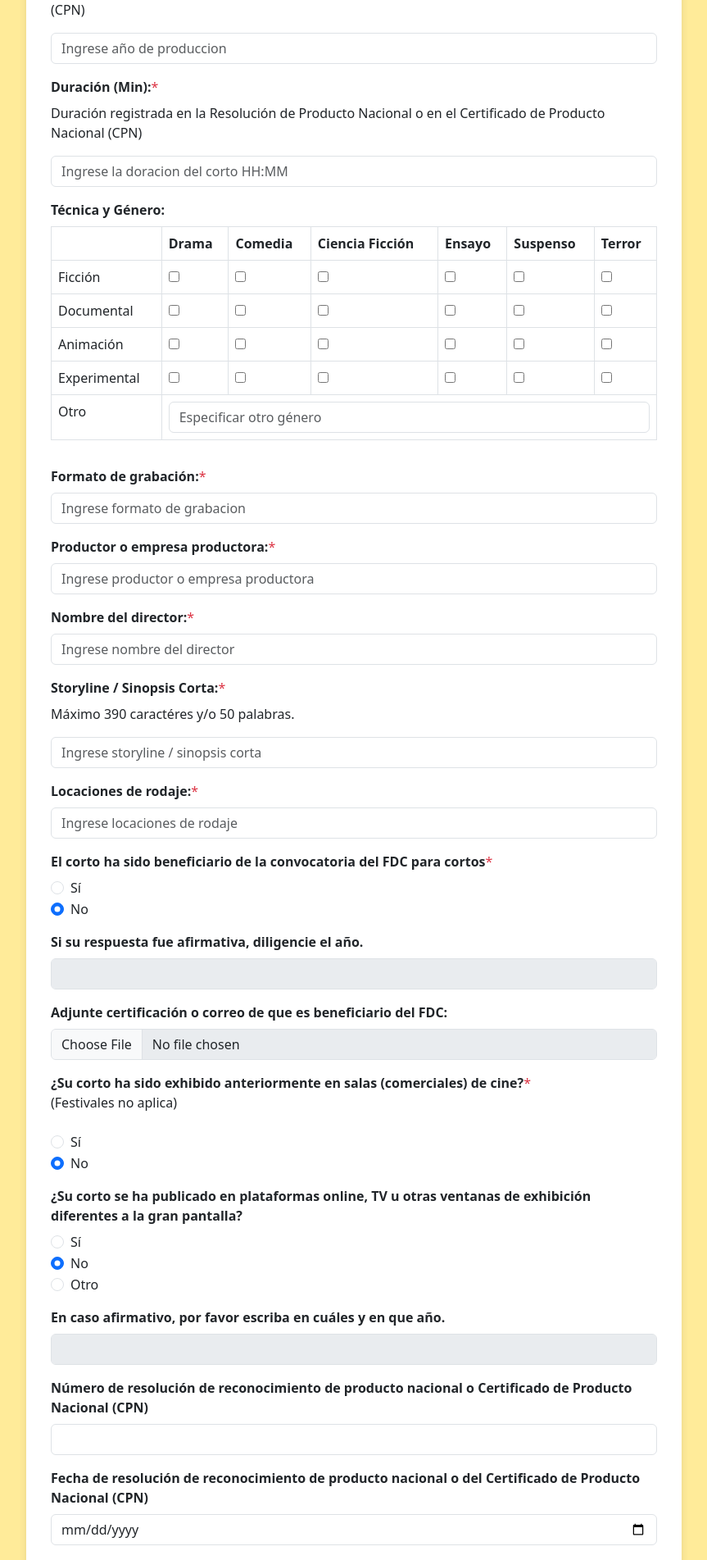
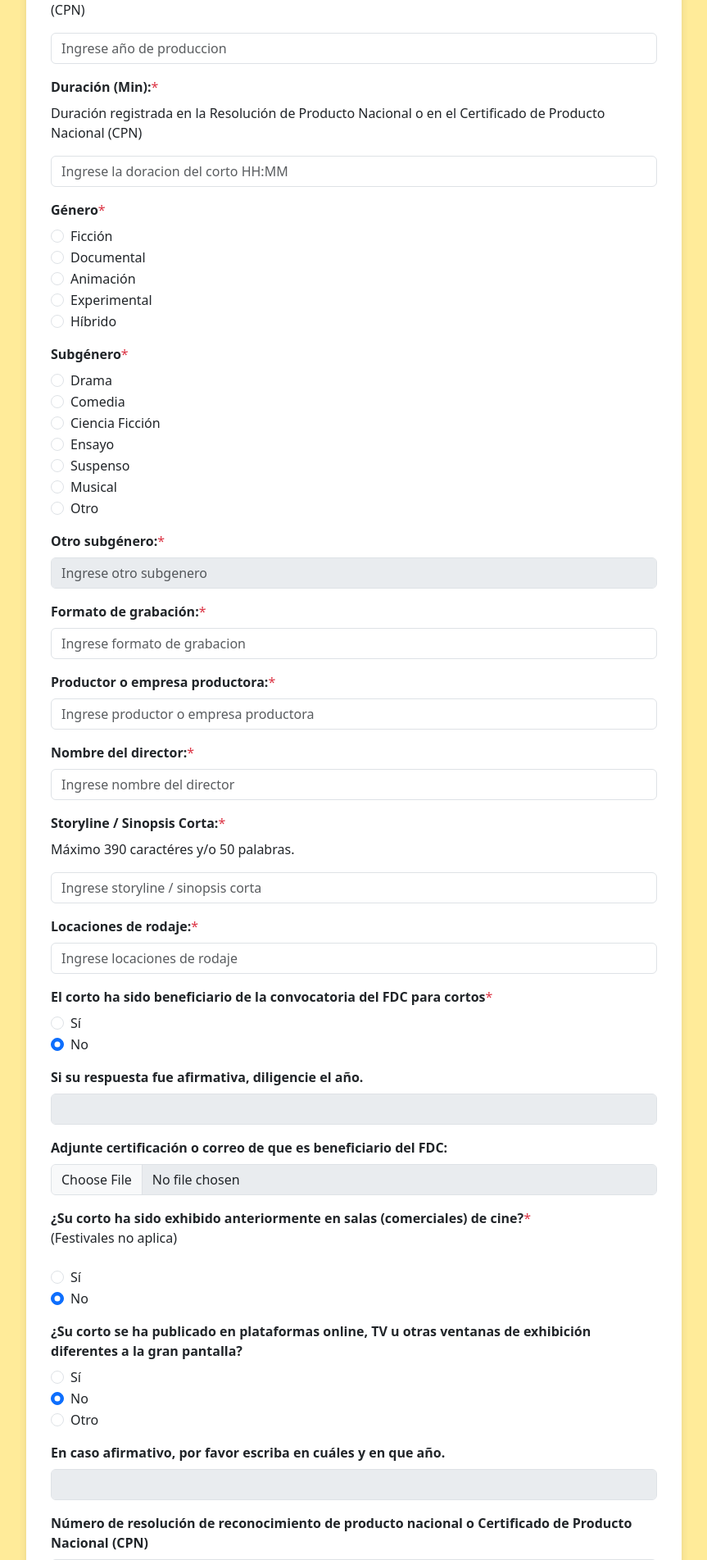
Before and after one commit to mlopez8621/conv_cort_proyec, a Django app: page /convocatorias/postulacion/ in a window 1280 px wide. Shown: the part 621-2524 px from the top of the page at 82% size, without its empty margins (208-1071 px from the left). Run offline with Django 5.2, Linux system fonts and the light colour scheme.

Commit message:
Ajuste en formulario postulacion

```diff
--- a/convocatorias/forms.py
+++ b/convocatorias/forms.py
@@ -5,7 +5,8 @@ from .models import Evaluacion
 class PostulacionForm(forms.ModelForm):
     class Meta:
         model = Postulacion
-        fields = ['correo','titulo', 'anio_produccion','duracion','formato_grabacion','productor_emp_produc',
+        fields = ['correo','titulo', 'anio_produccion','duracion','genero_cortrometraje','subgenero_cortrometraje',
+                  'otro_subgenero_cortrometraje','formato_grabacion','productor_emp_produc',
                   'nom_director','sinopsis_corta','locaciones_rodaje','beneficiario_fdc', 'anio_fdc',
                   'certificacion_fdc','exhibicion_salas','plataformas_exhibicion', 'si_plataforma','resolucion_cpn',
                   'fecha_resolucion_cpn','certificacion_cpn', 'acta_clasificacion','tipo_persona','autorizacion_uso',
@@ -18,6 +19,9 @@ class PostulacionForm(forms.ModelForm):
             'titulo': forms.TextInput(attrs={'class': 'form-control', 'id': 'id_titulo','placeholder': 'Ingrese el titulo','required': 'required'}),
             'anio_produccion': forms.NumberInput(attrs={'class': 'form-control', 'placeholder': 'Ingrese año de produccion','required': 'required'}),
             'duracion': forms.TimeInput(attrs={'class': 'form-control', 'id': 'id_duracion','placeholder': 'Ingrese la doracion del corto HH:MM','required': 'required'}, format='%H:%M'),
+            'genero_cortrometraje': forms.RadioSelect(attrs={'class': 'form-check-input', 'id': 'id_genero_cortrometraje','required': 'required'}),
+            'subgenero_cortrometraje': forms.RadioSelect(attrs={'class': 'form-check-input', 'id': 'id_subgenero_cortrometraje','required': 'required'}),
+            'otro_subgenero_cortrometraje': forms.TextInput(attrs={'class': 'form-control', 'id': 'id_otro_subgenero_cortrometraje','placeholder': 'Ingrese otro subgenero','required': 'required'}),
             'formato_grabacion': forms.TextInput(attrs={'class': 'form-control', 'placeholder': 'Ingrese formato de grabacion','required': 'required'}),
             'productor_emp_produc': forms.TextInput(attrs={'class': 'form-control', 'placeholder': 'Ingrese productor o empresa productora','required': 'required'}),
             'nom_director': forms.TextInput(attrs={'class': 'form-control', 'placeholder': 'Ingrese nombre del director','required': 'required'}),
--- a/convocatorias/models.py
+++ b/convocatorias/models.py
@@ -49,6 +49,24 @@ class Postulacion(models.Model):
         ('juridica', 'Persona Jurídica'),
     ]
 
+    GENERO_CORTROMETRAJE_CHOICES = [
+        ('ficcion', 'Ficción'),
+        ('documental', 'Documental'),
+        ('animacion', 'Animación'),
+        ('experimental', 'Experimental'),
+        ('hibrido', 'Híbrido'),
+    ]
+
+    SUBGENERO_CORTROMETRAJE_CHOICES = [
+        ('drama', 'Drama'),
+        ('comedia', 'Comedia'),
+        ('ciencia_ficcion', 'Ciencia Ficción'),
+        ('ensayo', 'Ensayo'),
+        ('suspenso', 'Suspenso'),
+        ('musical', 'Musical'),
+        ('otro', 'Otro'),
+    ]
+
     # Relación N:N (Una postulación puede tener varios evaluadores y viceversa)
     evaluadores = models.ManyToManyField(Evaluador, related_name="postulaciones", blank=True)
 
@@ -57,6 +75,9 @@ class Postulacion(models.Model):
     titulo = models.CharField(max_length=255)
     anio_produccion = models.IntegerField(verbose_name="Año de producción")
     duracion = models.TimeField(verbose_name="Duración (Min)", help_text="Formato HH:MM")
+    genero_cortrometraje = models.CharField(max_length=20, choices=GENERO_CORTROMETRAJE_CHOICES,default='no')
+    subgenero_cortrometraje = models.CharField(max_length=20, choices=SUBGENERO_CORTROMETRAJE_CHOICES,default='no')
+    otro_subgenero_cortrometraje = models.CharField(max_length=255, null=True, blank=True)
     formato_grabacion = models.CharField(max_length=255)
     productor_emp_produc = models.CharField(max_length=255,verbose_name="Productor o empresa productora")
     nom_director = models.CharField(max_length=255,verbose_name="Nombre del director")
--- a/convocatorias/templates/convocatorias/postulacion_publica.html
+++ b/convocatorias/templates/convocatorias/postulacion_publica.html
@@ -57,64 +57,32 @@
                     </div>
 
                     <div class="mb-3">
-                        <label class="form-label"><strong>Técnica y Género:</strong></label>
-                        <div class="table-responsive">
-                            <table class="table table-bordered">
-                                <thead>
-                                    <tr>
-                                        <th></th>
-                                        <th>Drama</th>
-                                        <th>Comedia</th>
-                                        <th>Ciencia Ficción</th>
-                                        <th>Ensayo</th>
-                                        <th>Suspenso</th>
-                                        <th>Terror</th>
-                                    </tr>
-                                </thead>
-                                <tbody>
-                                    <tr>
-                                        <td>Ficción</td>
-                                        <td><input type="checkbox" name="ficcion_drama"></td>
-                                        <td><input type="checkbox" name="ficcion_comedia"></td>
-                                        <td><input type="checkbox" name="ficcion_cienciaficcion"></td>
-                                        <td><input type="checkbox" name="ficcion_ensayo"></td>
-                                        <td><input type="checkbox" name="ficcion_suspenso"></td>
-                                        <td><input type="checkbox" name="ficcion_terror"></td>
-                                    </tr>
-                                    <tr>
-                                        <td>Documental</td>
-                                        <td><input type="checkbox" name="documental_drama"></td>
-                                        <td><input type="checkbox" name="documental_comedia"></td>
-                                        <td><input type="checkbox" name="documental_cienciaficcion"></td>
-                                        <td><input type="checkbox" name="documental_ensayo"></td>
-                                        <td><input type="checkbox" name="documental_suspenso"></td>
-                                        <td><input type="checkbox" name="documental_terror"></td>
-                                    </tr>
-                                    <tr>
-                                        <td>Animación</td>
-                                        <td><input type="checkbox" name="animacion_drama"></td>
-                                        <td><input type="checkbox" name="animacion_comedia"></td>
-                                        <td><input type="checkbox" name="animacion_cienciaficcion"></td>
-                                        <td><input type="checkbox" name="animacion_ensayo"></td>
-                                        <td><input type="checkbox" name="animacion_suspenso"></td>
-                                        <td><input type="checkbox" name="animacion_terror"></td>
-                                    </tr>
-                                    <tr>
-                                        <td>Experimental</td>
-                                        <td><input type="checkbox" name="experimental_drama"></td>
-                                        <td><input type="checkbox" name="experimental_comedia"></td>
-                                        <td><input type="checkbox" name="experimental_cienciaficcion"></td>
-                                        <td><input type="checkbox" name="experimental_ensayo"></td>
-                                        <td><input type="checkbox" name="experimental_suspenso"></td>
-                                        <td><input type="checkbox" name="experimental_terror"></td>
-                                    </tr>
-                                    <tr>
-                                        <td>Otro</td>
-                                        <td colspan="6"><input type="text" class="form-control" name="otro_genero" placeholder="Especificar otro género"></td>
-                                    </tr>
-                                </tbody>
-                            </table>
+                        <label class="form-label"><strong>Género</strong><span class="text-danger">*</span></label>
+                        <div>
+                            {% for radio in form.genero_cortrometraje %}
+                                <div class="form-check">
+                                    {{ radio.tag }}
+                                    <label class="form-check-label">{{ radio.choice_label }}</label>
+                                </div>
+                            {% endfor %}
                         </div>
+                    </div>
+
+                    <div class="mb-3">
+                        <label class="form-label"><strong>Subgénero</strong><span class="text-danger">*</span></label>
+                        <div>
+                            {% for radio in form.subgenero_cortrometraje %}
+                                <div class="form-check">
+                                    {{ radio.tag }}
+                                    <label class="form-check-label">{{ radio.choice_label }}</label>
+                                </div>
+                            {% endfor %}
+                        </div>
+                    </div>
+
+                    <div class="mb-3">
+                        <label class="form-label"><strong>Otro subgénero:</strong><span class="text-danger">*</span></label>
+                        {{ form.otro_subgenero_cortrometraje }}
                     </div>
 
                     <div class="mb-3">
--- a/static/convocatorias/scripts.js
+++ b/static/convocatorias/scripts.js
@@ -281,3 +281,23 @@ let currentStep = 1;
                 submitButton.disabled = true;
             }
         });
+    document.addEventListener("DOMContentLoaded", function () {
+        // Seleccionar todos los radios del subgénero
+        let subgeneroRadios = document.querySelectorAll("input[name='subgenero_cortrometraje']");
+        let otroSubgeneroField = document.querySelector("#id_otro_subgenero_cortrometraje"); // ID del campo "Otro subgénero"
+
+        // Deshabilitar el campo al inicio
+        otroSubgeneroField.disabled = true;
+
+        subgeneroRadios.forEach(radio => {
+            radio.addEventListener("change", function () {
+                // Si se selecciona "Otros", habilitar el campo
+                if (this.value.toLowerCase() === "otro") {
+                    otroSubgeneroField.disabled = false;
+                } else {
+                    otroSubgeneroField.disabled = true;
+                    otroSubgeneroField.value = ""; // Limpiar campo si se deshabilita
+                }
+            });
+        });
+    });
```
Also changed, not shown: convocatorias/migrations/0008_postulacion_genero_cortrometraje_and_more.py (added), 1 other file.
